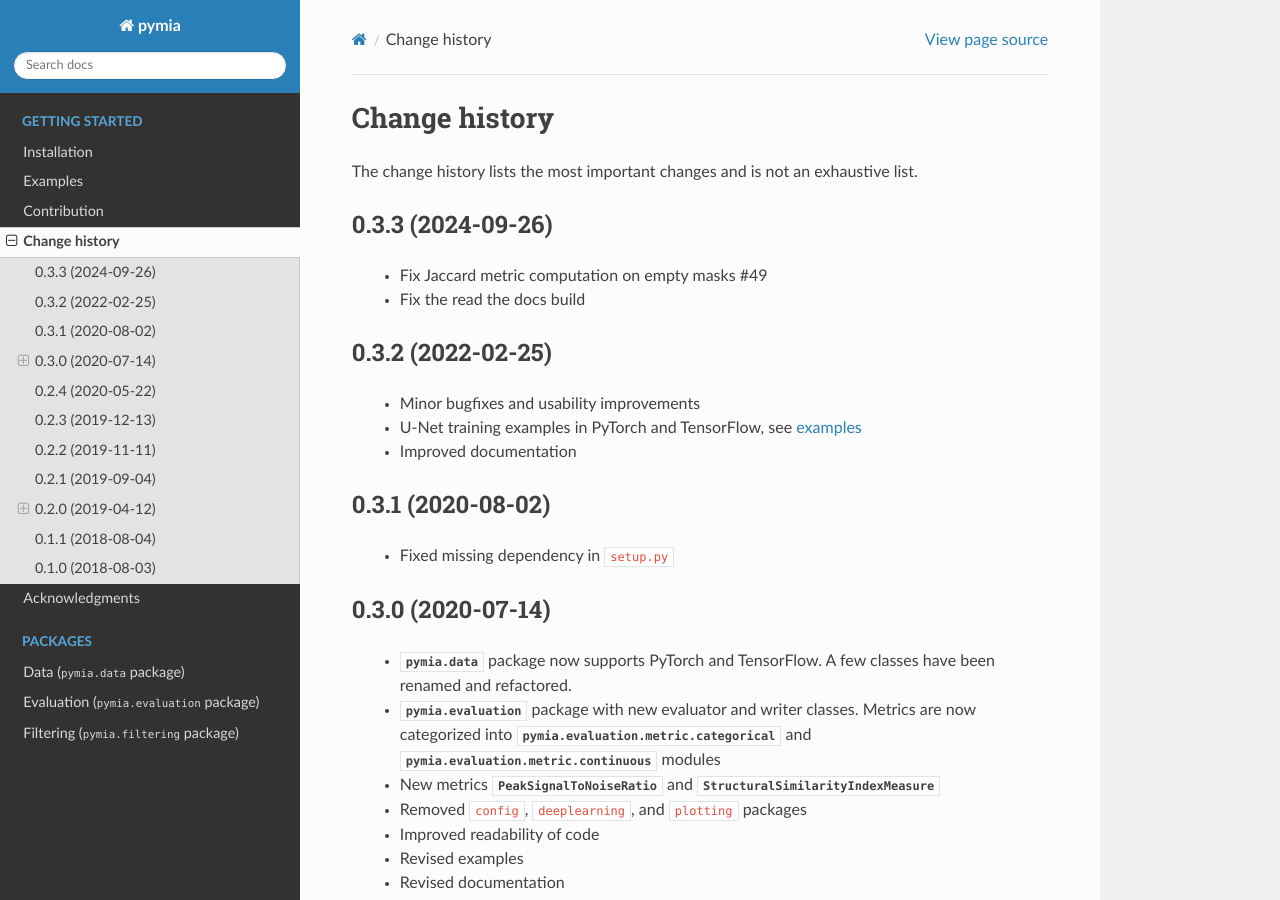
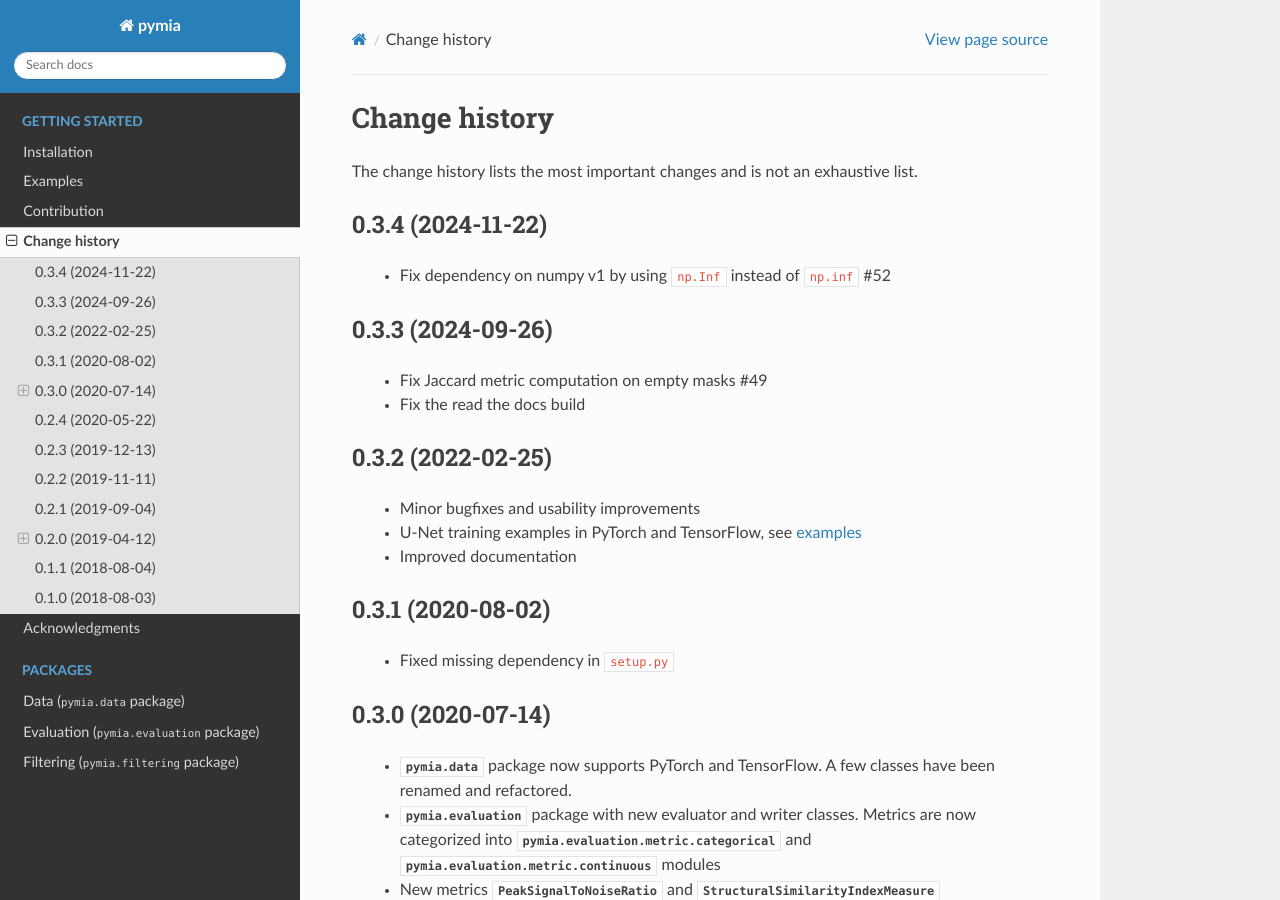
Before and after one commit to rundherum/pymia, a Sphinx documentation site: the page built from docs/history.rst, in a window 1280 px wide and 900 px high. Built offline with Sphinx 7.4.7 and the Read the Docs theme 3.1.0, drawn with Linux system fonts in a browser that asks for light colours; formulas are drawn with MathJax 3; pages that are not in the unit, such as notebooks, are missing from menus.

Commit message:
bump version to 0.3.4

```diff
--- a/docs/history.rst
+++ b/docs/history.rst
@@ -3,6 +3,11 @@
 Change history
 ==============
 The change history lists the most important changes and is not an exhaustive list.
+
+0.3.4 (2024-11-22)
+------------------
+
+ * Fix dependency on numpy v1 by using ``np.Inf`` instead of ``np.inf`` #52
 
 0.3.3 (2024-09-26)
 ------------------
--- a/pymia/__version__.py
+++ b/pymia/__version__.py
@@ -1,7 +1,7 @@
 __title__ = 'pymia'
 __description__ = 'A Python package for data handling and evaluation in deep learning-based medical image analysis.'
 __url__ = 'https://pymia.readthedocs.io/'
-__version__ = '0.3.3'
+__version__ = '0.3.4'
 __author__ = 'Fabian Balsiger and Alain Jungo'
 __author_email__ = 'fabian.balsiger@insel.ch'
 __license__ = 'Apache 2.0'
```
